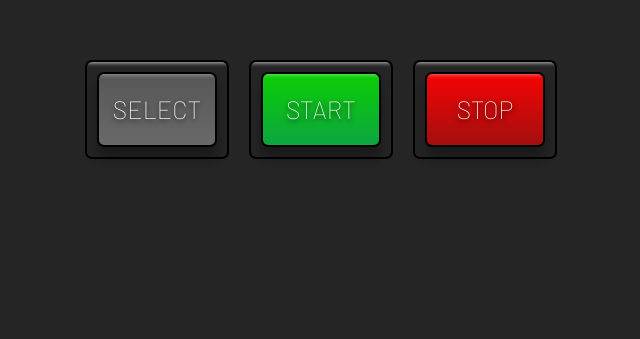
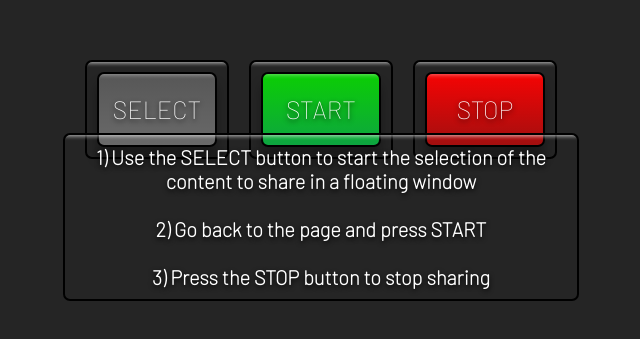
Before and after one commit to jonaMclaurin/PICTURE-IN-PICTURE, a plain HTML site: page index.html in a window 1280 px wide. Shown: the part 291-630 px from the top of the page, without its empty margins (319-959 px from the left). Drawn offline with Linux system fonts and the light colour scheme.

Commit message:
added instructions

```diff
--- a/index.html
+++ b/index.html
@@ -22,6 +22,18 @@
     <div class="button-container">
         <button id="stop-button">STOP</button>
     </div>
+
+    <div class="instructions">
+        <h1>
+            1) Use the SELECT button to start the selection of the content to share in a floating window
+            <br>
+            <br>
+            2) Go back to the page and press START
+            <br>
+            <br>
+            3) Press the STOP button to stop sharing
+        </h1>
+    </div>
    <!--Script -->
    <script src="script.js"></script>
 </body>
--- a/style.css
+++ b/style.css
@@ -88,3 +88,42 @@ button:active {
     transform: translateY(3px);
     box-shadow: 0 6px 6px 0 rgba(0, 0, 0, 0.3);
 }
+
+.instructions {
+    position: absolute;
+    margin-left: auto;
+    margin-right: auto;
+    left: 0;
+    right: 0;
+    display: flex;
+    justify-content: center;
+    align-items: center;
+    text-align: center;
+    width: 40%;
+    height: auto;
+    margin-top: 27vh;
+    color: white;
+    text-shadow: 0 2px 5px black;
+    border: 2px solid black;
+    border-radius: 7px;
+    box-shadow: inset 0 20px 4px -19px rgba(255, 255, 255, 0.7);
+}
+
+h1 {
+    font-family: Barlow, sans-serif;
+    font-size: 20px;
+    margin: 10px;
+}
+
+@media screen and (max-width: 600px){
+    h1 {
+        font-size: 15px;
+
+    }
+
+    .instructions{
+        width: 70%;
+    }
+
+
+}
```
